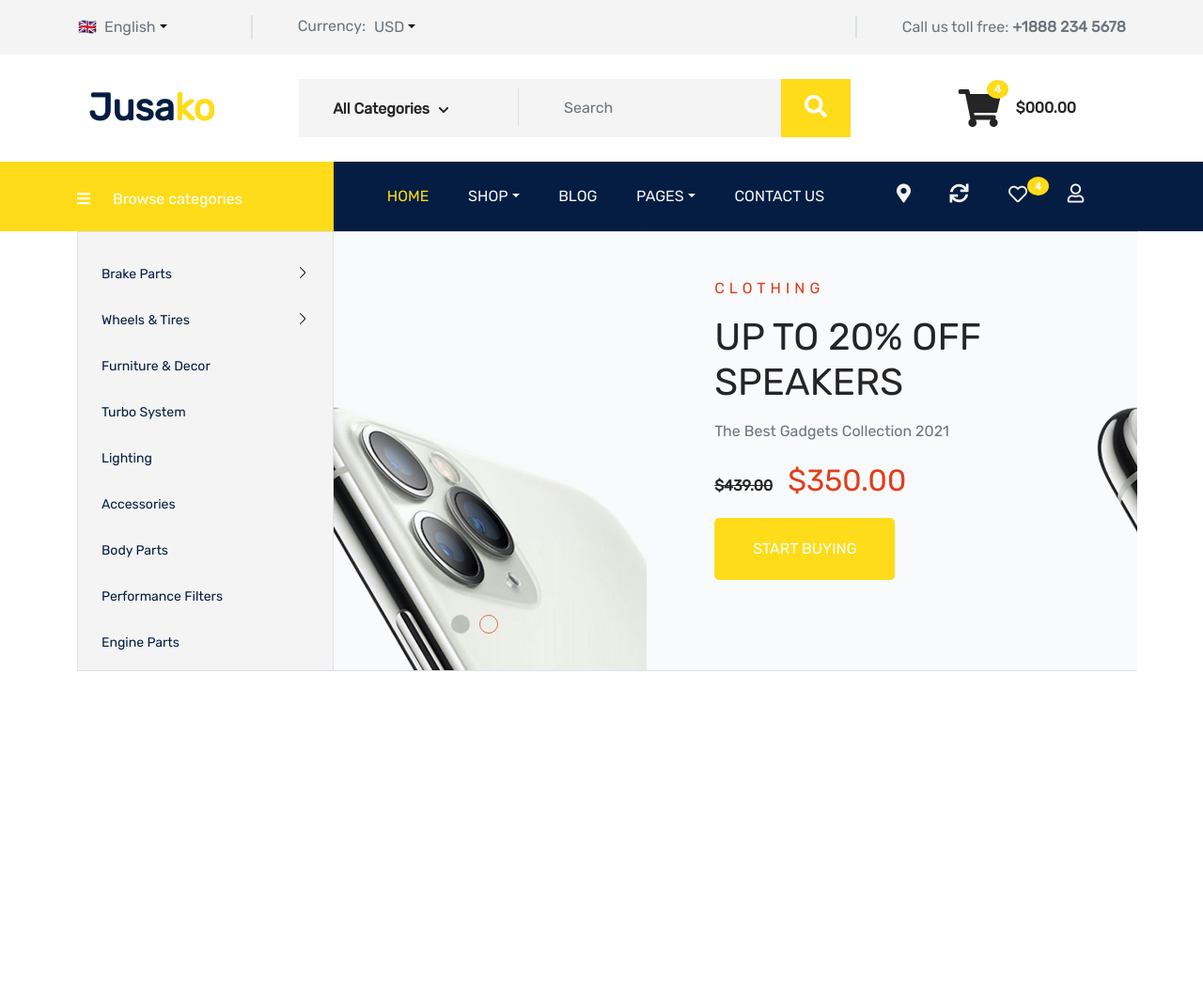
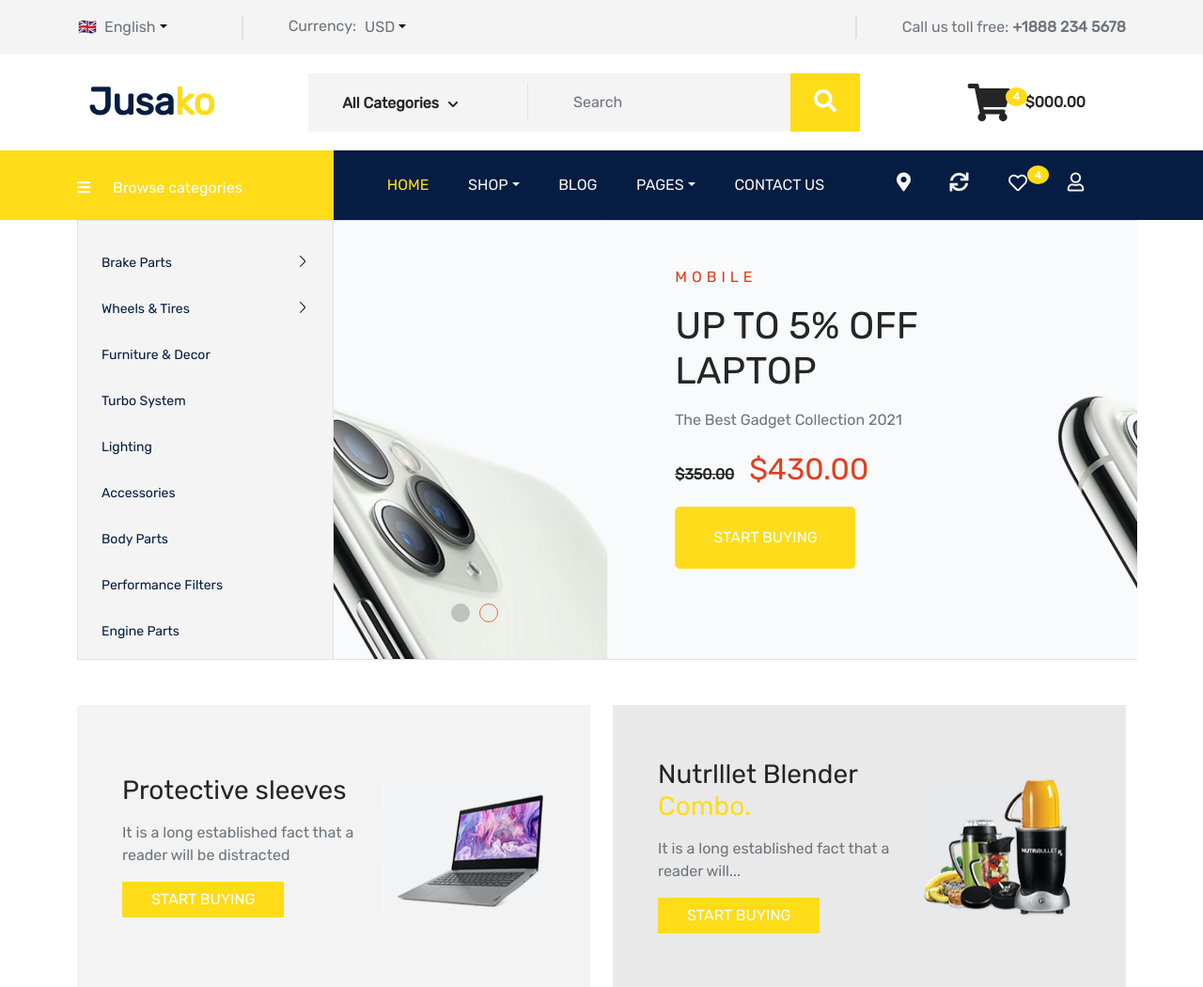
Before and after one commit to monzoor/walton, a React app: page / in a window 1280 px wide. Shown: the whole page at 94% size. Before the commit the page ends 800 px from the top, so only its background shows below. Built offline with nearby package versions, Linux system fonts and the light colour scheme.

Commit message:
product mid banner

```diff
--- a/src/Components/Product/ProductCard.js
+++ b/src/Components/Product/ProductCard.js
@@ -1,37 +1,93 @@
+import classNames from 'classnames';
 import { Link } from 'react-router-dom';
 
-const ProductCard = () => {
+const createHTMLMarkup = (value) => {
+  return { __html: value };
+};
+const ProductCard = ({
+  content,
+  topSlider = false,
+  midBanner = false,
+  className,
+}) => {
+  const { slug, category, title, description, price, sell_price, image } =
+    content;
+
+  const rowClasses = classNames('row', {
+    ['align-items-end bg-gray-300 border border-start-0']: topSlider,
+    ['p-5 align-items-center']: midBanner,
+    [className]: !!className,
+  });
+
+  const contentWrapperClasses = classNames('', {
+    ['col-6 px-5 py-5']: topSlider,
+    ['col-7']: midBanner,
+  });
+
+  const imageWrapperClasses = classNames('', {
+    ['col-6 pe-0']: topSlider,
+    ['col-5']: midBanner,
+  });
+
+  const wrapperClasses = classNames({ ['mx-4']: topSlider });
+
+  const titleClasses = classNames('product-title', {
+    ['fs-1 text-uppercase text-lh-1']: topSlider,
+    ['fs-3 text-lh-1']: midBanner,
+  });
+
+  const descriptionClasses = classNames('text-muted', {
+    ['text-capitalize']: topSlider,
+  });
+
+  const buttonClasses = classNames(
+    'btn btn-primary text-uppercase text-white',
+    {
+      ['mb-5 btn-lg']: topSlider,
+    },
+  );
+
   return (
-    <div className="row align-items-end bg-gray-300 border border-start-0">
-      <div className="col-6 px-5 py-5">
-        <div className="mx-4">
-          <p className="text-uppercase text-orange text-spacing-5">clothing</p>
-          <p className="fs-1 text-uppercase text-lh-1">
-            up to 20% off speakers
-          </p>
-          <p className="text-muted text-capitalize">
-            The best gadgets collection 2021
-          </p>
-          <p>
-            <span className="text-decoration-line-through fw-bold">
-              $439.00
-            </span>
-            <span className="text-orange fs-2 ms-3">$350.00</span>
-          </p>
-          <Link
-            to="/"
-            className="btn btn-primary btn-lg text-uppercase text-white mb-5"
-          >
+    <div className={rowClasses}>
+      <div className={contentWrapperClasses}>
+        <div className={wrapperClasses}>
+          {category ? (
+            <p className="text-uppercase text-orange text-spacing-5">
+              {category}
+            </p>
+          ) : (
+            ''
+          )}
+
+          <p
+            dangerouslySetInnerHTML={createHTMLMarkup(title)}
+            className={titleClasses}
+          />
+          <p className={descriptionClasses}>{description}</p>
+
+          {price ? (
+            <p>
+              {sell_price ? (
+                <span className="text-decoration-line-through fw-bold">
+                  {sell_price}
+                </span>
+              ) : (
+                ''
+              )}
+
+              <span className="text-orange fs-2 ms-3">{price}</span>
+            </p>
+          ) : (
+            ''
+          )}
+
+          <Link to={`/details/${slug}`} className={buttonClasses}>
             start buying
           </Link>
         </div>
       </div>
-      <div className="col-6 pe-0">
-        <img
-          className="img-fluid"
-          src="./assets/images/products/slider/1.jpg"
-          alt=""
-        />
+      <div className={imageWrapperClasses}>
+        <img className="img-fluid" src={image} alt={description} />
       </div>
     </div>
   );
--- /dev/null
+++ b/src/Containers/Home/FeatureBanner.js
@@ -0,0 +1,30 @@
+import { ProductCard } from '@components';
+
+import featureMidBanner from 'data/featureMidBanner.json';
+
+const FeatureBanner = () => {
+  return (
+    <div className="row">
+      <div className="col-6">
+        <div className="bg-gray-custom-1">
+          <ProductCard
+            className="mid-product"
+            content={featureMidBanner[0]}
+            midBanner
+          />
+        </div>
+      </div>
+      <div className="col-6">
+        <div className="bg-gray-custom-2">
+          <ProductCard
+            className="mid-product"
+            content={featureMidBanner[1]}
+            midBanner
+          />
+        </div>
+      </div>
+    </div>
+  );
+};
+
+export default FeatureBanner;
--- /dev/null
+++ b/src/Containers/Home/FeatureSlider.js
@@ -0,0 +1,28 @@
+import Slider from 'react-slick';
+import { ProductCard } from '@components';
+
+import featureData from 'data/featureSlider.json';
+
+const FeatureSlider = () => {
+  const settings = {
+    dots: true,
+    infinite: true,
+    speed: 500,
+    slidesToShow: 1,
+    slidesToScroll: 1,
+    autoplay: true,
+    speed: 4000,
+    autoplaySpeed: 4000,
+  };
+  return (
+    <div className="col-12 p-0 top-slider">
+      <Slider {...settings}>
+        {featureData.map((item) => (
+          <ProductCard key={item.id} content={item} topSlider />
+        ))}
+      </Slider>
+    </div>
+  );
+};
+
+export default FeatureSlider;
--- a/src/Containers/Home/index.js
+++ b/src/Containers/Home/index.js
@@ -1,33 +1,25 @@
-import Slider from 'react-slick';
-import { PublicLayout, Categories, ProductCard } from '@components';
+import { PublicLayout, Categories } from '@components';
+import FeatureBanner from './FeatureBanner';
+
+import FeatureSlider from './FeatureSlider';
 
 const Home = () => {
-  const settings = {
-    dots: true,
-    infinite: true,
-    speed: 500,
-    slidesToShow: 1,
-    slidesToScroll: 1,
-    autoplay: true,
-    speed: 4000,
-    autoplaySpeed: 4000,
-  };
   return (
     <PublicLayout>
       <div className="container">
-        <div className="row">
+        <div className="row mb-5">
           <div className="col-3 pe-0">
             <Categories show regular />
           </div>
           <div className="col-9">
             <div className="row">
-              <div className="col-12 p-0 top-slider">
-                <Slider {...settings}>
-                  <ProductCard />
-                  <ProductCard />
-                </Slider>
-              </div>
+              <FeatureSlider />
             </div>
+          </div>
+        </div>
+        <div className="row">
+          <div className="col-12">
+            <FeatureBanner />
           </div>
         </div>
       </div>
--- /dev/null
+++ b/src/data/featureMidBanner.json
@@ -0,0 +1,22 @@
+[
+  {
+    "id": 1,
+    "slug": "iphone-max-pro",
+    "category": null,
+    "title": "Protective sleeves",
+    "description": "It is a long established fact that a reader will be distracted",
+    "price": null,
+    "sell_price": null,
+    "image": "./assets/images/products/midBanner/11.jpeg"
+  },
+  {
+    "id": 2,
+    "slug": "just-slug-1",
+    "category": null,
+    "title": "Nutrlllet Blender <span>Combo.</span>",
+    "description": "It is a long established fact that a reader will...",
+    "price": null,
+    "sell_price": null,
+    "image": "./assets/images/products/midBanner/1.jpg"
+  }
+]
--- /dev/null
+++ b/src/data/featureSlider.json
@@ -0,0 +1,22 @@
+[
+  {
+    "id": 1,
+    "slug": "iphone-max-pro",
+    "category": "clothing",
+    "title": "up to 20% off speakers",
+    "description": "the best gadget collection 2021",
+    "price": "$430.00",
+    "sell_price": "$350.00",
+    "image": "./assets/images/products/slider/1.jpg"
+  },
+  {
+    "id": 2,
+    "slug": "just-slug",
+    "category": "mobile",
+    "title": "up to 5% off laptop",
+    "description": "the best gadget collection 2021",
+    "price": "$430.00",
+    "sell_price": "$350.00",
+    "image": "./assets/images/products/slider/1.jpg"
+  }
+]
--- /dev/null
+++ b/src/styles/components/_product.scss
@@ -0,0 +1,8 @@
+.mid-product {
+  height: 300px;
+  .product-title {
+    span {
+      color: $primary;
+    }
+  }
+}
--- a/src/styles/core/_variables.scss
+++ b/src/styles/core/_variables.scss
@@ -8,8 +8,11 @@
 
 $green: #2e9909;
 
-$gray-100: #f4f4f4; // top header, search bar
-$custom-gray-300: #F9FAFC; // top header, search bar
+$gray-100: #f4f4f4;
+$custom-gray-300: #F9FAFC;
+$custom-gray-banner-1: #F3F3F3;
+$custom-gray-banner-2: #E9E9E9;
+
 
 // #FAFAFA // top side nav, top banner
 
@@ -29,11 +32,11 @@
 
 // buttons
 $input-btn-focus-width: 0 !default;
-$btn-padding-y: 20px;
-$btn-padding-x: 40px;
+// $btn-padding-y: 20px;
+$btn-padding-x: 30px;
 
-$btn-padding-y-lg: $btn-padding-y !default;
-$btn-padding-x-lg: $btn-padding-x !default;
+$btn-padding-y-lg: 20px !default;
+$btn-padding-x-lg: 40px !default;
 $btn-font-size: 16px;
 $btn-font-size-lg: $btn-font-size;
 
--- a/src/styles/main.scss
+++ b/src/styles/main.scss
@@ -19,6 +19,7 @@
 // component
 @import './components/dropdownCategories';
 @import './components/header';
+@import './components/product';
 
 // libs
 @import './libs/slider';
--- a/src/styles/utils/_bg.scss
+++ b/src/styles/utils/_bg.scss
@@ -9,4 +9,10 @@
   &-gray-300 {
     background-color: $custom-gray-300;
   }
+  &-gray-custom-1 {
+    background-color: $custom-gray-banner-1;
+  }
+  &-gray-custom-2 {
+    background-color: $custom-gray-banner-2;
+  }
 }
```
Also changed, not shown: public/assets/images/products/midBanner/1.jpg (added), public/assets/images/products/midBanner/11.jpeg (added).
